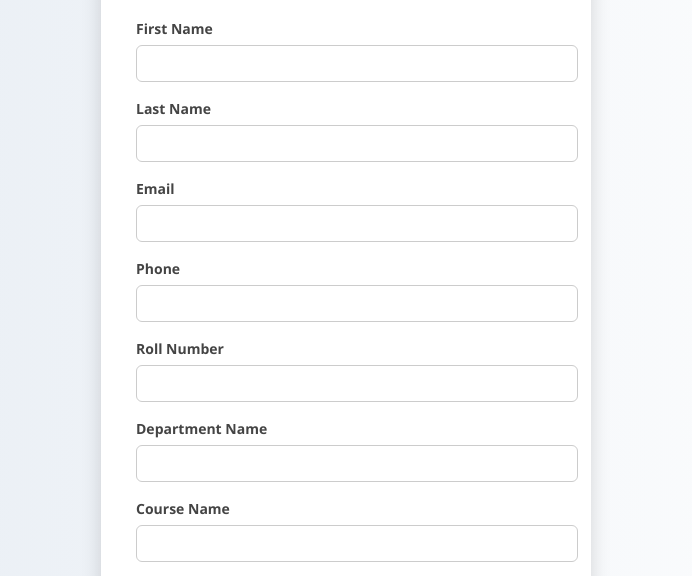
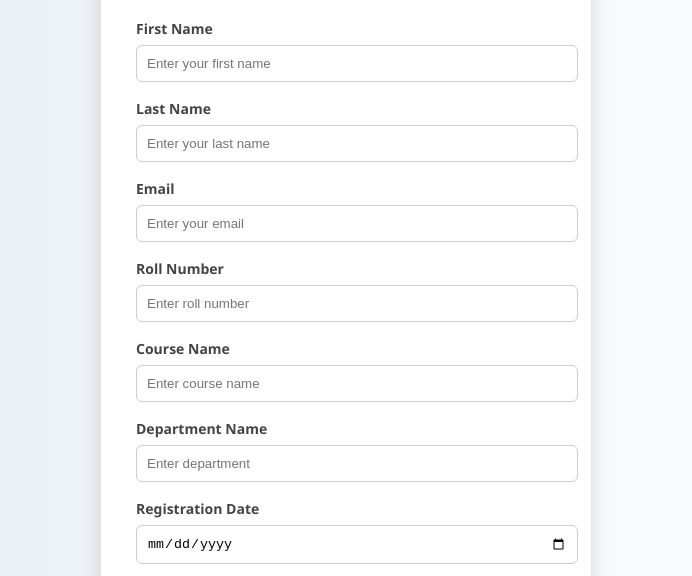
Before and after one commit to deepsikha2909/Placement, a website: page index.html in a window 1280 px wide. Shown: the part 363-939 px from the top of the page, without its empty margins (294-986 px from the left). Drawn offline with Linux system fonts and the light colour scheme.

Commit message:
Update index.html

```diff
--- a/index.html
+++ b/index.html
@@ -72,6 +72,7 @@ button{
 
 <body>
 
+<!-- Header -->
 <div class="header">
 
 <img src="https://upload.wikimedia.org/wikipedia/en/3/3b/Kongu_Engineering_College_logo.png" class="logo">
@@ -90,29 +91,26 @@ Empowering students through placement-focused courses and career opportunities
 
 <input type="hidden" name="oid" value="00DgL00000K24ap">
 <input type="hidden" name="retURL" value="https://deepsikha2909.github.io/Placement/thankyou.html">
+<input type="hidden" name="encoding" value="UTF-8">
 <input type="hidden" name="company" value="Student">
-<input type="hidden" name="encoding" value="UTF-8">
 
 <label>First Name</label>
-<input name="first_name" type="text" required>
+<input name="first_name" type="text" required placeholder="Enter your first name">
 
 <label>Last Name</label>
-<input name="last_name" type="text" required>
+<input name="last_name" type="text" required placeholder="Enter your last name">
 
 <label>Email</label>
-<input name="email" type="email" required>
-
-<label>Phone</label>
-<input name="phone" type="text">
+<input name="00NgL00003K99v3" type="email" placeholder="Enter your email">
 
 <label>Roll Number</label>
-<input name="00NgL00003K981J" type="text">
+<input name="00NgL00003K981J" type="text" placeholder="Enter roll number">
+
+<label>Course Name</label>
+<input name="00NgL00003K9APh" type="text" placeholder="Enter course name">
 
 <label>Department Name</label>
-<input name="00NgL00003K99rp" type="text">
-
-<label>Course Name</label>
-<input name="00NgL00003K9APh" type="text">
+<input name="00NgL00003K99rp" type="text" placeholder="Enter department">
 
 <label>Registration Date</label>
 <input name="00NgL00003K99ob" type="date">
```
